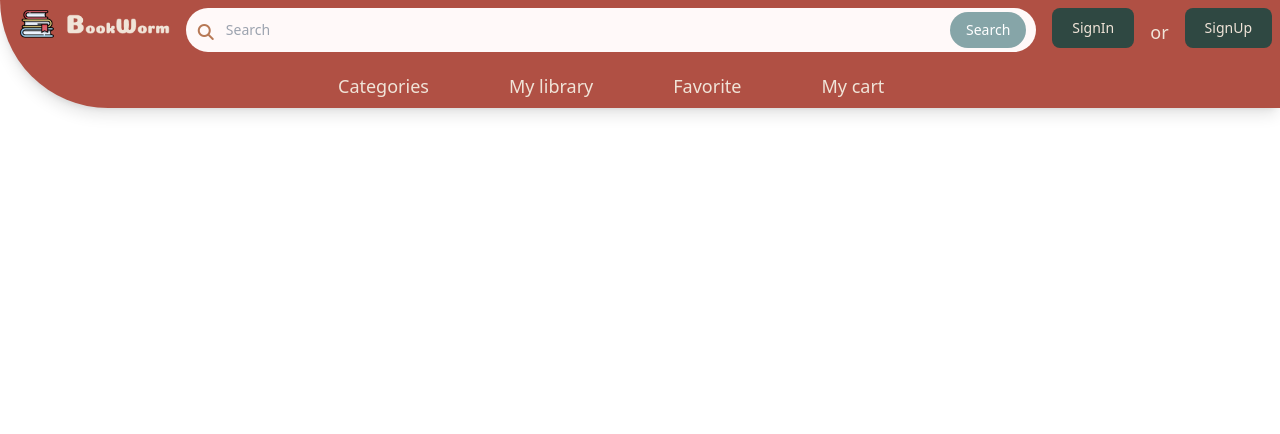
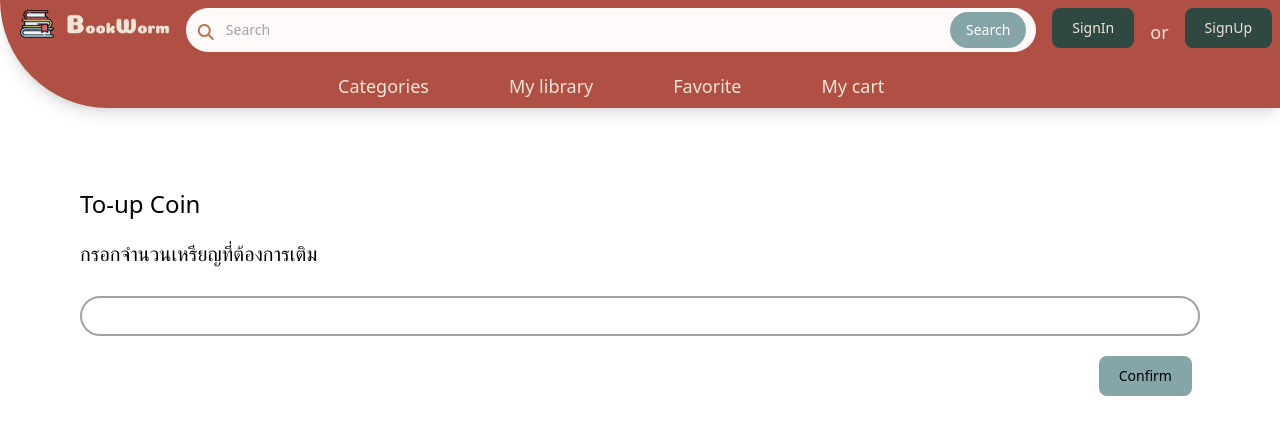
Before and after one commit to whiskas69/BookWorm, a Vue app in the folder BookWorm/: page /toupcoin in a window 1280 px wide. Shown: the top 434 px of the page. Built offline with nearby package versions, Linux system fonts and the light colour scheme.

Commit message:
to up coin

```diff
--- a/BookWorm/src/components/TopNavigation.vue
+++ b/BookWorm/src/components/TopNavigation.vue
@@ -23,7 +23,7 @@
             <input
               type="search"
               id="default-search"
-              class="block bg-search w-full p-3 ps-10 text-sm text-camelcoat rounded-full f"
+              class="block bg-search w-full p-3 ps-10 text-sm text-camelcoat rounded-full"
               placeholder="Search"
               required
             />
--- a/BookWorm/src/router/index.js
+++ b/BookWorm/src/router/index.js
@@ -2,6 +2,8 @@ import { createRouter, createWebHistory } from 'vue-router'
 import HomeView from '../views/HomeView.vue'
 import LoginView from '../views/LoginView.vue'
 import RegisterView from '../views/RegisterView.vue'
+
+import ToUpCoin from '../views/ToUpCoin.vue'
 
 const router = createRouter({
   history: createWebHistory(import.meta.env.BASE_URL),
@@ -32,6 +34,11 @@ const router = createRouter({
       name: 'register',
       component: RegisterView
     },
+    {
+      path: '/toupcoin',
+      name: 'toupcoin',
+      component: ToUpCoin
+    },
   ]
 })
 
--- a/BookWorm/src/views/HomeView.vue
+++ b/BookWorm/src/views/HomeView.vue
@@ -4,12 +4,7 @@
 <template>
   <main>
     <button class="text-9xl">
-      <router-link to="/login">log in</router-link>
+      <router-link to="/toupcoin">to up coin</router-link>
     </button>
-    <div>
-      <button class="text-9xl">
-        <router-link to="/register">register</router-link>
-      </button>
-    </div>
   </main>
 </template>
--- /dev/null
+++ b/BookWorm/src/views/ToUpCoin.vue
@@ -0,0 +1,34 @@
+<template>
+  <div class="toUpCoin p-20 grid gap-y-5">
+    <div class="toUp">
+      <p class="title text-2xl">To-up Coin</p>
+    </div>
+
+    <div class="inputCoin">
+      <label class="coin text-xl">กรอกจำนวนเหรียญที่ต้องการเติม</label>
+    </div>
+
+    <div class="mt-2">
+      <input
+        id="Coin"
+        name="Username"
+        type="Username"
+        autocomplete="Username"
+        required=""
+        class="block border-solid border-2 border-neutral-400 w-full p-2 ps-3 text-sm text-camelcoat rounded-full"
+      />
+    </div>
+
+<div class="grid justify-items-end ">
+    <button type="submit" class="submit bg-steelblue rounded-lg text-sm px-5 py-2.5 me-2 mb-2 w-1/12">Confirm</button>
+</div>
+  </div>
+</template>
+
+<script>
+export default {
+  data() {
+    return {};
+  },
+};
+</script>
```
